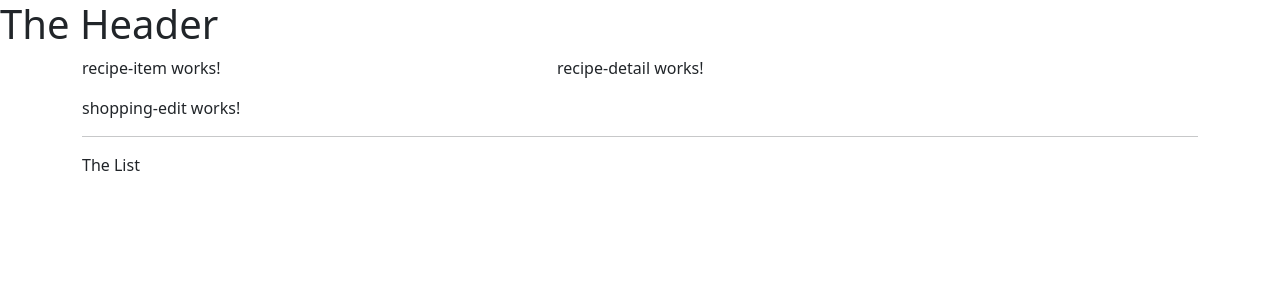
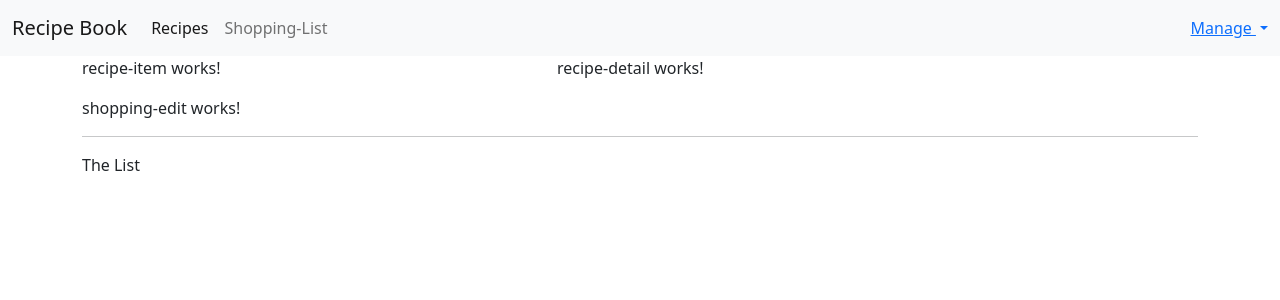
Before and after one commit to codewithz/rv-recipe-book-july-2021, an Angular app: page / in a window 1280 px wide. Shown: the top 300 px of the page. Built offline with nearby package versions, Linux system fonts and the light colour scheme.

Commit message:
Header Designed with bootstrap

```diff
--- a/src/app/header/header.component.html
+++ b/src/app/header/header.component.html
@@ -1 +1,28 @@
-<h1>The Header</h1>
+<nav class="navbar navbar-expand-lg navbar-light bg-light">
+    <div class="container-fluid">
+      <a class="navbar-brand" href="#">Recipe Book</a>
+
+      <div class="collapse navbar-collapse" >
+        <ul class="navbar-nav me-auto mb-2 mb-lg-0">
+          <li class="nav-item">
+            <a class="nav-link active" href="#">Recipes</a>
+          </li>
+          <li class="nav-item">
+            <a class="nav-link" href="#">Shopping-List</a>
+          </li>
+         </ul>
+
+            <ul class="nav navba-nav navbar-right">
+                    <li class="dropdown">
+                        <a href="" class="dropdown-toggle" role="button">
+                            Manage
+                        </a>
+                        <ul class="dropdown-menu">
+                            <li><a href="">Save Data</a></li>
+                            <li><a href="">Fetch Data Data</a></li>
+                        </ul>
+                    </li>
+            </ul>
+      </div>
+    </div>
+  </nav>
```
